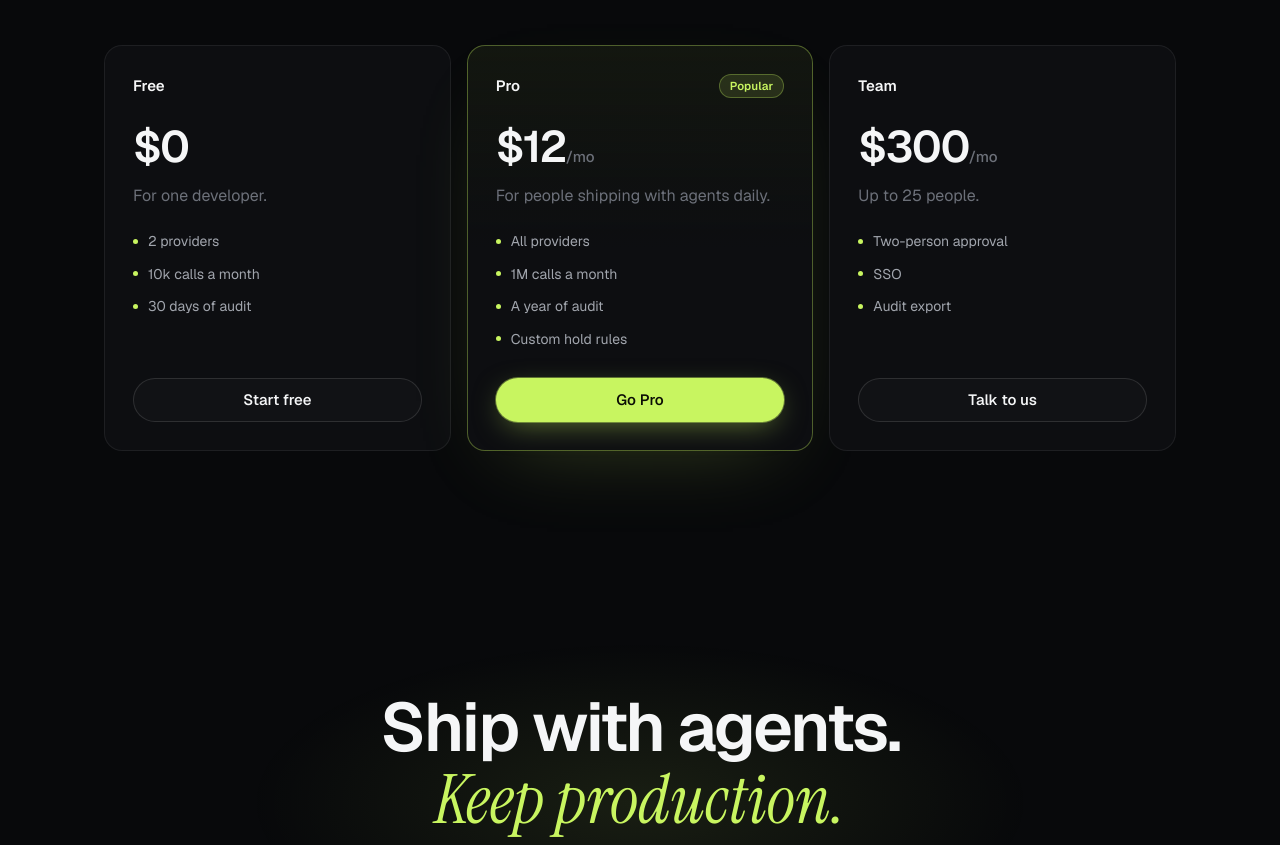
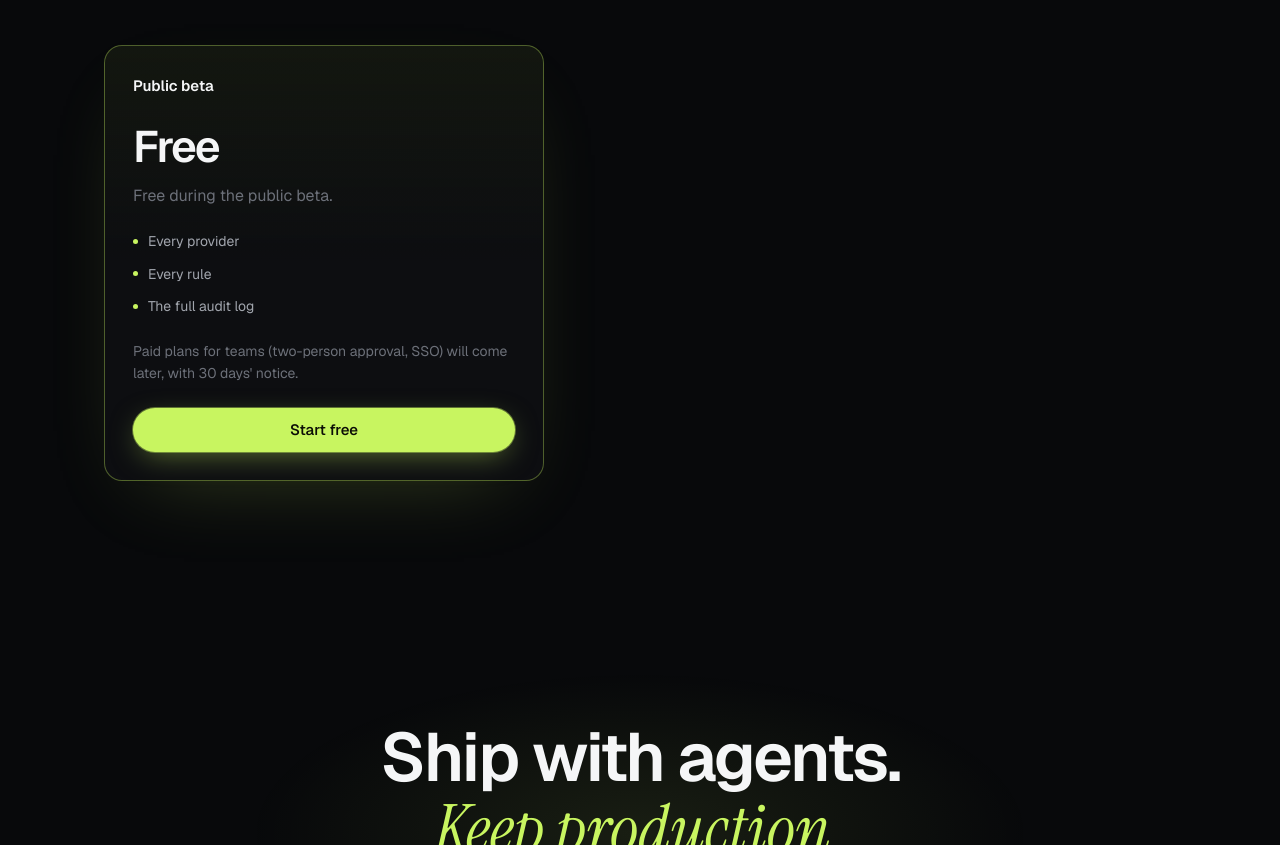
Before and after one commit to GautamTalksDev/leash, a plain HTML site: page site/public/index.html in a window 1280 px wide. Shown: the part 5739-6584 px from the top of the page. Drawn offline with Linux system fonts and the light colour scheme; no server answers.

Commit message:
Pricing: free during the public beta; remove plans, quotas and badge that do not exist in code
Launch audit L-H2. The Free/Pro/Team cards (2 providers, 10k and 1M calls, 30 days and a year of
audit, custom hold rules, two-person approval, SSO, audit export, $12 and $300, "Popular") were not
backed by any code. Replaced with one card: every provider, every rule, the full audit log; paid team
plans later with 30 days' notice.

Co-Authored-By: Claude Opus 5.5 <noreply@anthropic.com>

```diff
--- a/site/public/index.html
+++ b/site/public/index.html
@@ -187,10 +187,8 @@
   <section class="sec" id="pricing">
     <p class="kicker">Pricing</p>
     <h2>Cheaper than one bad Tuesday.</h2>
-    <div class="tiers">
-      <div class="tier"><h4>Free</h4><div class="price">$0</div><p class="muted">For one developer.</p><ul><li>2 providers</li><li>10k calls a month</li><li>30 days of audit</li></ul><a class="btn btn-ghost" href="/app">Start free</a></div>
-      <div class="tier hot"><div class="tier-h"><h4>Pro</h4><span class="badge acc">Popular</span></div><div class="price">$12<small>/mo</small></div><p class="muted">For people shipping with agents daily.</p><ul><li>All providers</li><li>1M calls a month</li><li>A year of audit</li><li>Custom hold rules</li></ul><a class="btn btn-pri" href="/app">Go Pro</a></div>
-      <div class="tier"><h4>Team</h4><div class="price">$300<small>/mo</small></div><p class="muted">Up to 25 people.</p><ul><li>Two-person approval</li><li>SSO</li><li>Audit export</li></ul><a class="btn btn-ghost" href="mailto:hello@gautamkhosla.com">Talk to us</a></div>
+    <div class="tiers one">
+      <div class="tier hot"><h4>Public beta</h4><div class="price">Free</div><p class="muted">Free during the public beta.</p><ul><li>Every provider</li><li>Every rule</li><li>The full audit log</li></ul><p class="muted">Paid plans for teams (two-person approval, SSO) will come later, with 30 days' notice.</p><a class="btn btn-pri" href="/app">Start free</a></div>
     </div>
   </section>
 
--- a/site/public/site.css
+++ b/site/public/site.css
@@ -266,6 +266,8 @@ h2 em{color:var(--dim)}
 .tier li{display:flex;gap:10px;align-items:center}
 .tier li::before{content:"";width:5px;height:5px;border-radius:50%;background:var(--acc)}
 .tier .btn{margin-top:auto}
+.tiers.one{grid-template-columns:minmax(0,440px)}
+.tier ul + p.muted{margin:-6px 0 24px;font-size:14px}
 
 /* final */
 .final{max-width:var(--maxw);margin:160px auto 0;padding:80px 24px;text-align:center;position:relative}
```
